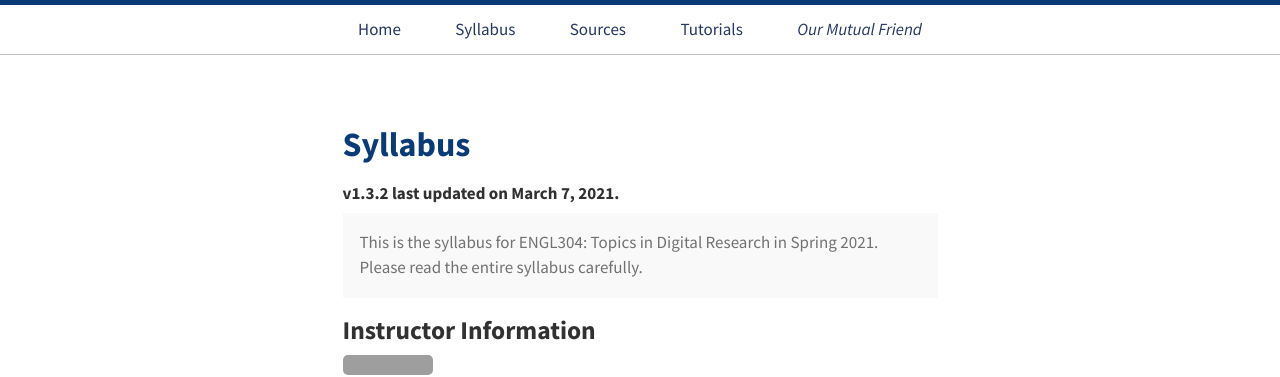
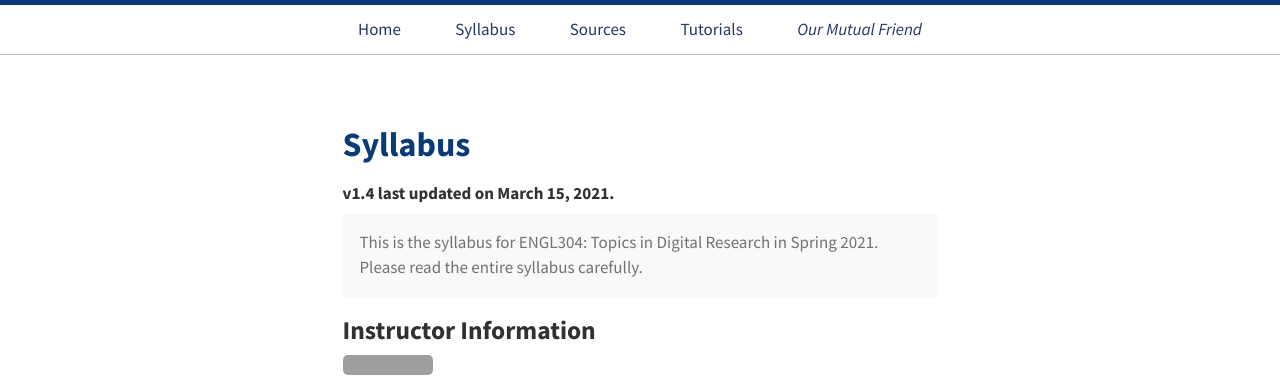
Before and after one commit to elibooklover/ENGL304-Spring2021, a Jekyll site: the page built from syllabus.md, in a window 1280 px wide and 900 px high. Shown: the top 377 px of the window. Built offline with Jekyll 4.4.1, drawn with Linux system fonts in a browser that asks for light colours; grey boxes are pictures that could not be loaded.

Commit message:
Syllabus

```diff
--- a/syllabus.md
+++ b/syllabus.md
@@ -1,7 +1,7 @@
 ---
 layout: page
 title: Syllabus
-subtitle: v1.3.2 last updated on March 7, 2021.
+subtitle: v1.4 last updated on March 15, 2021.
 ---
 
 <p class="message">
```
